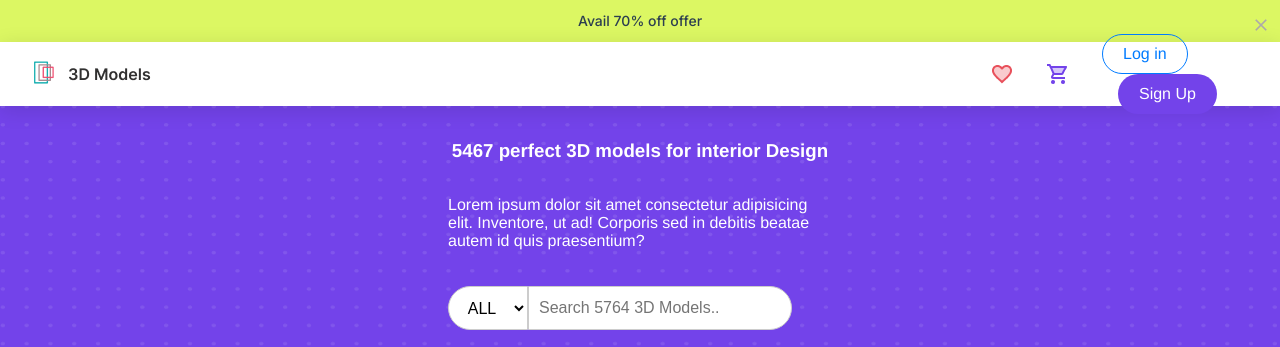
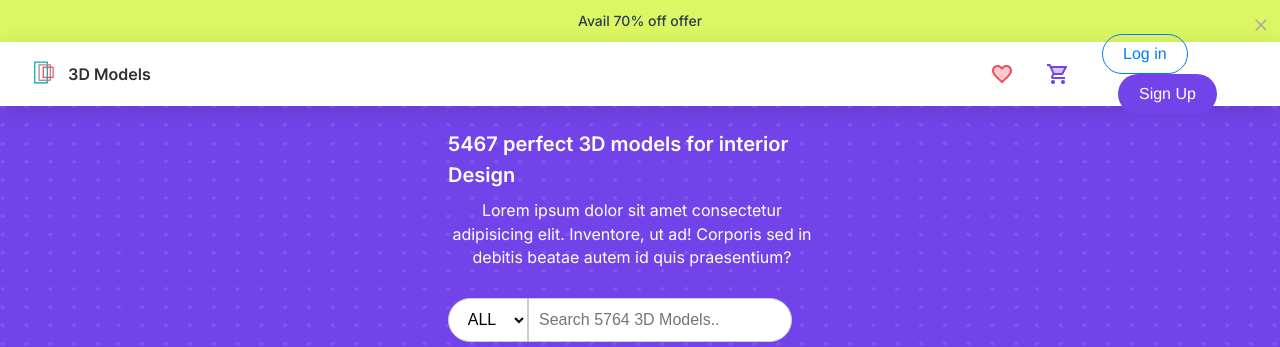
Before and after one commit to Harshit9651/figma2, a Vue app: page / in a window 1280 px wide. Shown: the top 347 px of the page. Built offline with nearby package versions, Linux system fonts and the light colour scheme.

Commit message:
coorect the tabular ection

```diff
--- a/src/components/NavBar.vue
+++ b/src/components/NavBar.vue
@@ -28,12 +28,11 @@
 
     <div class="frame24">
       <div class="inner-div">
-        <h3>5467 perfect 3D models for interior Design</h3>
-        <p>
+        <div class="first-div">5467 perfect 3D models for interior Design</div>
+        <div class="second-div">
           Lorem ipsum dolor sit amet consectetur adipisicing elit. Inventore, ut
           ad! Corporis sed in debitis beatae autem id quis praesentium?
-        </p>
-
+        </div>
         <div class="search-box">
           <div class="input-with-dropdown">
             <select class="dropdown">
@@ -184,6 +183,29 @@ function closeOffer() {
     display: flex;
     align-items: center;
     flex-direction: column;
+    .first-div {
+      //styleName: H4/SB;
+      margin-top:.5rem;
+      font-family: Inter;
+      font-size: 20px;
+      font-weight: 600;
+      line-height: 31.2px;
+      text-align: left;
+      color: #ffffff;
+    }
+    .second-div {
+      //styleName: Body Big/R;
+      font-family: Inter;
+      font-size: 16px;
+      font-weight: 400;
+      line-height: 23.4px;
+      text-align: center;
+      color: #ffffff;
+      margin-top:.5rem;
+      margin-bottom: .5rem;
+      margin-right: 1rem;
+
+    }
 
     .search-box {
       display: flex;
@@ -204,8 +226,7 @@ function closeOffer() {
           font-weight: 400;
           line-height: 19.32px;
           text-align: center;
-          color: #605E5E;
-
+          color: #605e5e;
         }
       }
 
```
